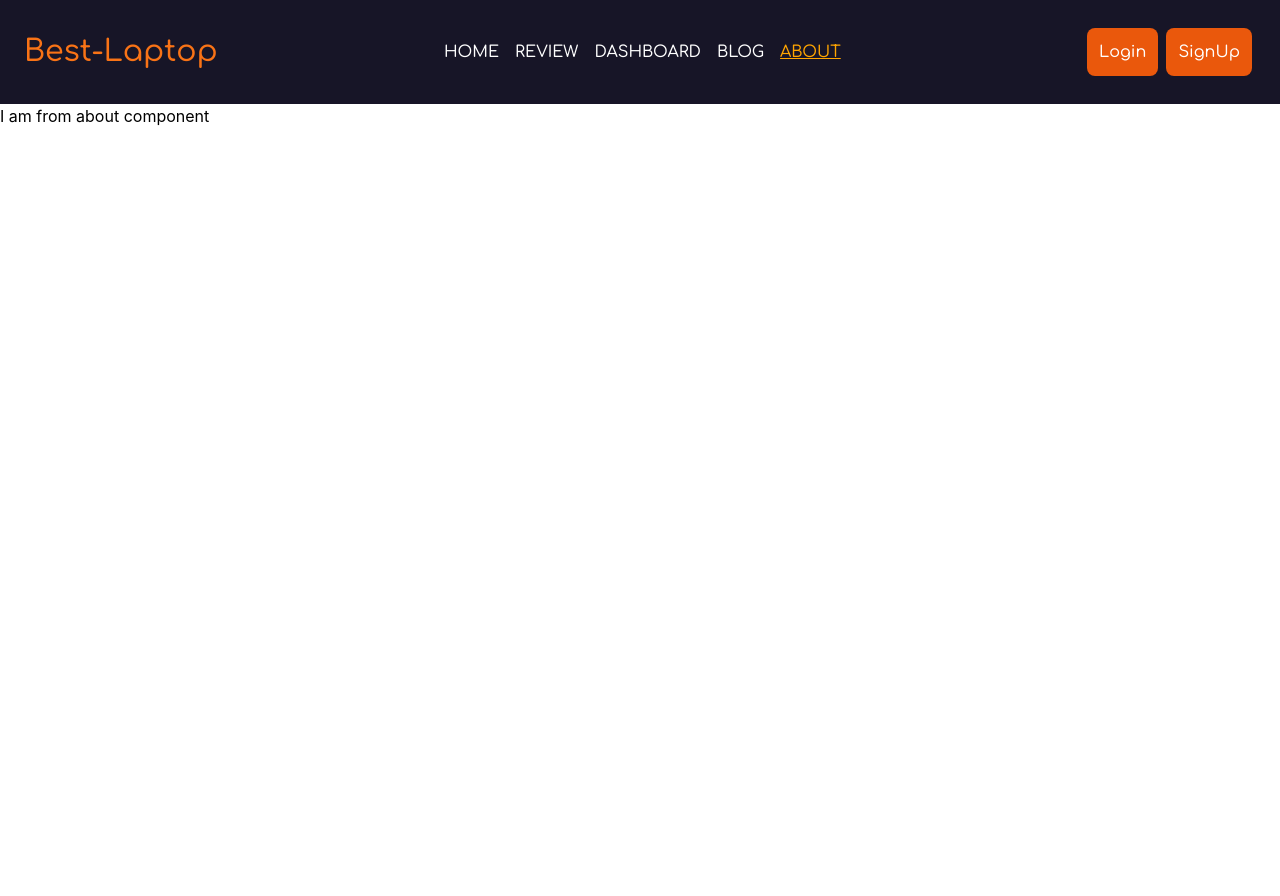
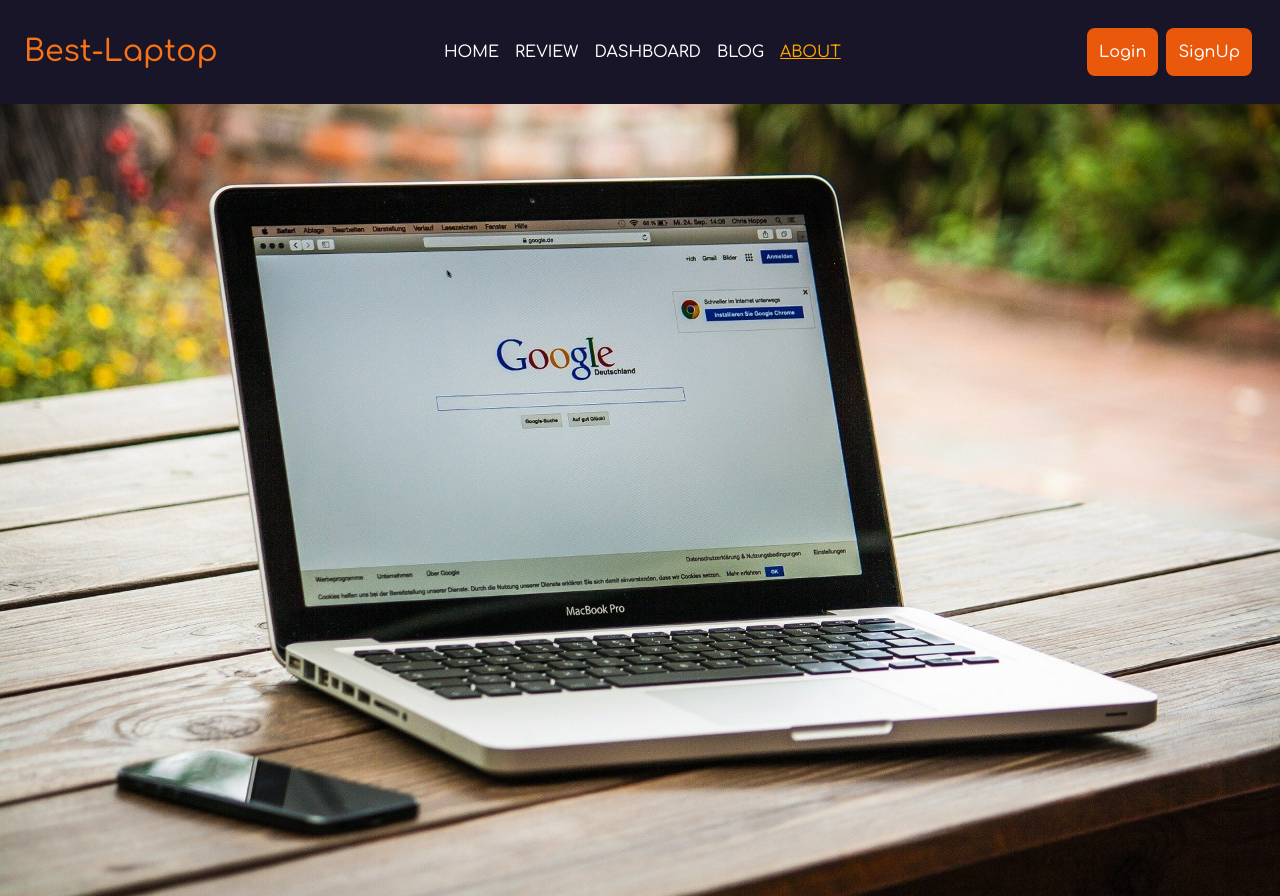
Before and after one commit to kabirbhai/product-analysis, a React (Create React App) app: page /about in a window 1280 px wide. Before the commit the page ends 800 px from the top, so only its background shows below. Built offline with nearby package versions, Linux system fonts and the light colour scheme.

Commit message:
hosted on netlify

```diff
--- a/src/components/About/About.js
+++ b/src/components/About/About.js
@@ -1,9 +1,10 @@
 import React from "react";
+import Images from "../../Images/about.jpg";
 
 const About = () => {
   return (
     <div>
-      <h1>I am from about component</h1>
+      <img className="w-full" src={Images} alt="" />
     </div>
   );
 };
--- a/src/components/Home/Home.js
+++ b/src/components/Home/Home.js
@@ -65,7 +65,7 @@
       {/*========== Review section ============== */}
 
       <div className="review-container">
-        <h1 className=" text-3xl text-center underline">Customer Review</h1>
+        <h1 className=" text-3xl text-center underline">Customer Reviews</h1>
         <div className="review-items">
           <Review></Review>
         </div>
```
Also changed, not shown: src/Images/about.jpg (added), 1 other file (tests, documents, lock files or other folders).
